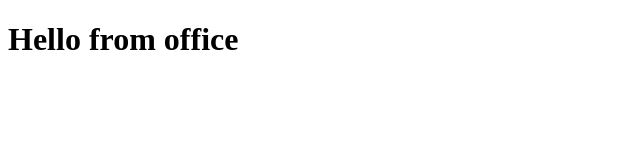
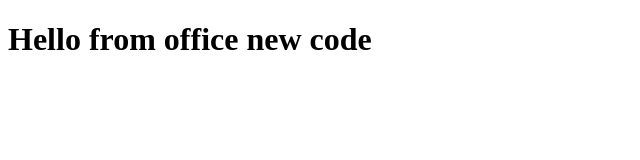
Before and after one commit to Satishkush4446/codefromoffice, a plain HTML site: page index.html in a window 1280 px wide. Shown: the whole page, without its empty margins (0-640 px from the left). Drawn offline with Linux system fonts and the light colour scheme.

Commit message:
Update index.html

```diff
--- a/index.html
+++ b/index.html
@@ -9,7 +9,7 @@
     <div class="container">
         <div class="row">
             <div class="column">
-                <h1>Hello from office</h1>
+                <h1>Hello from office new code</h1>
             </div>
         </div>
     </div>
```
